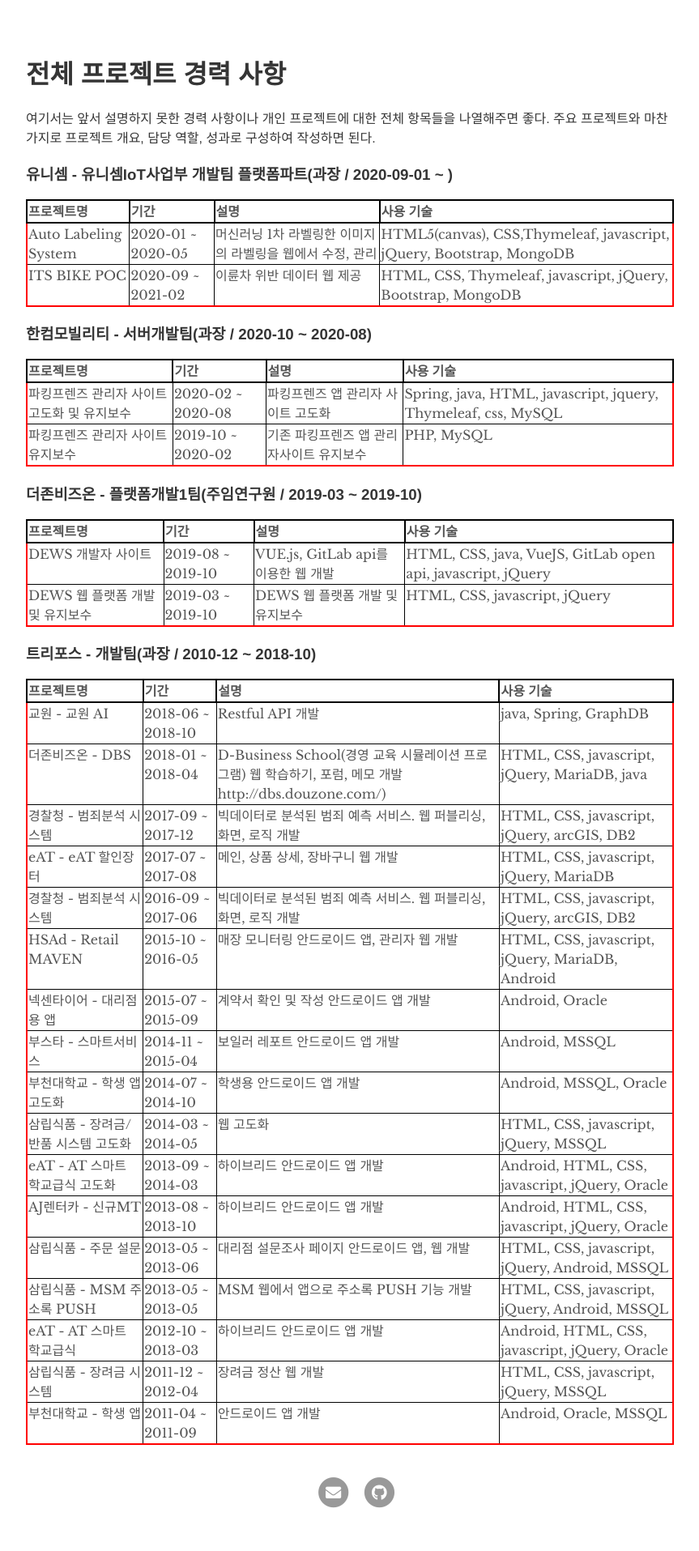
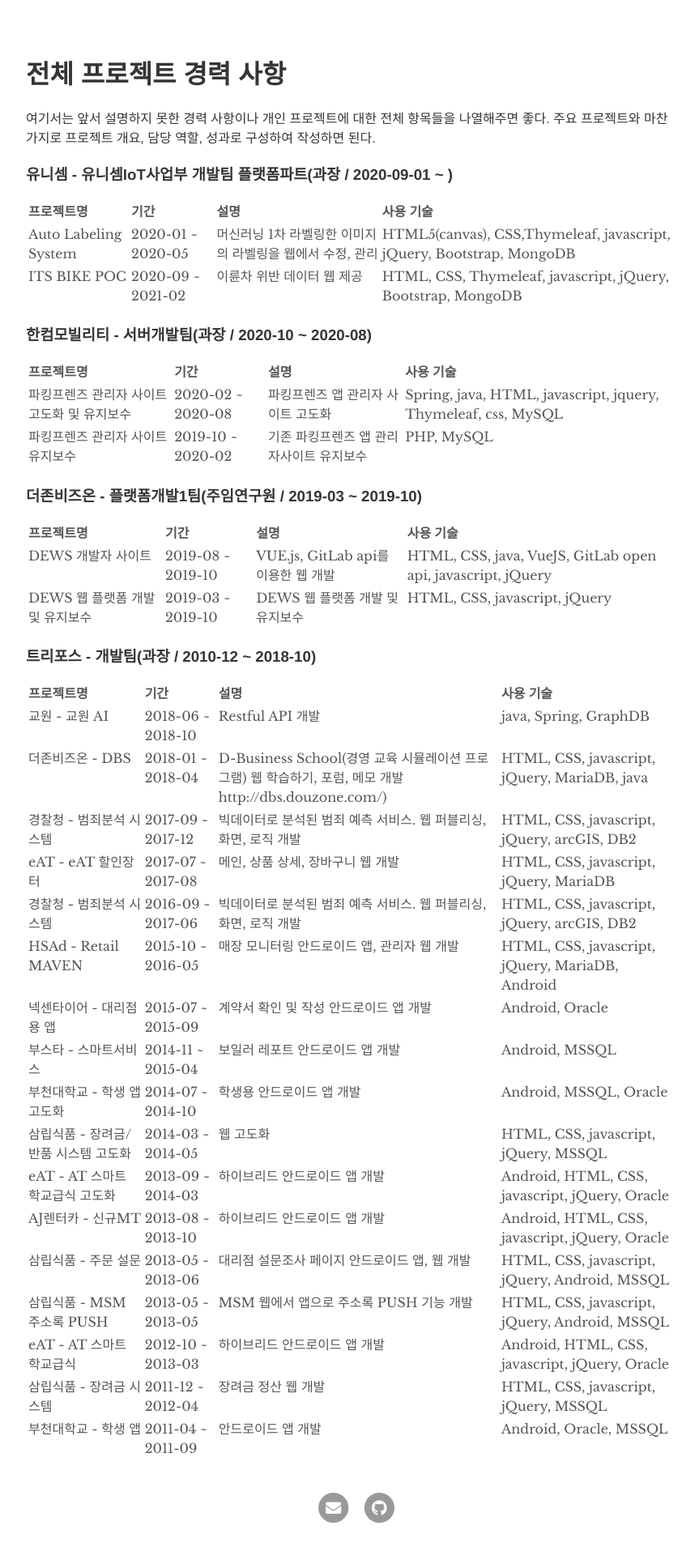
Before and after one commit to minilgl/minilgl.github.io, a Jekyll site: the page built from index.md, in a window 1280 px wide. Shown: the part 841-2756 px from the top of the page at 81% size, without its empty margins (208-1071 px from the left). Built offline with Jekyll 4.4.1, drawn with Linux system fonts in a browser that asks for light colours; our own code applies the rules of GitHub Pages for plain Markdown files.

Commit message:
Update head.html

```diff
--- a/_includes/head.html
+++ b/_includes/head.html
@@ -13,22 +13,6 @@
 
   <!-- Favicon -->
   <link rel="icon" type="image/png" sizes="16x16" href="{{ "/assets/favicon.ico" | relative_url }}">
-
-  <style>
-    table{
-      border-collapse: collapse;
-      border-spacing: 0;
-      border:2px solid #ff0000;
-    }
-
-    th{
-      border:2px solid #000000;
-    }
-
-    td{
-      border:1px solid #000000;
-    }
-  </style>
 
   <!-- Google Analytics -->
   {% if site.google_analytics %}
```
